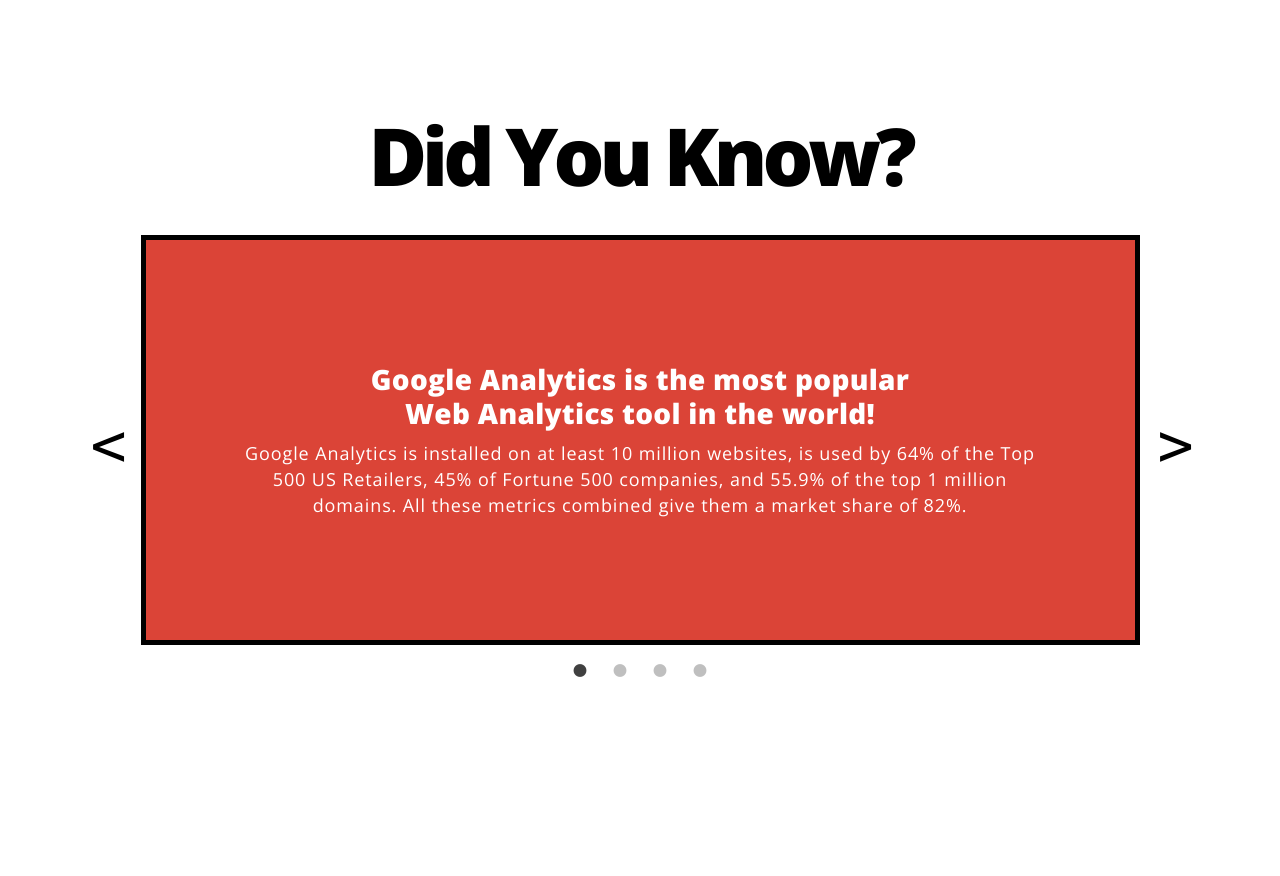
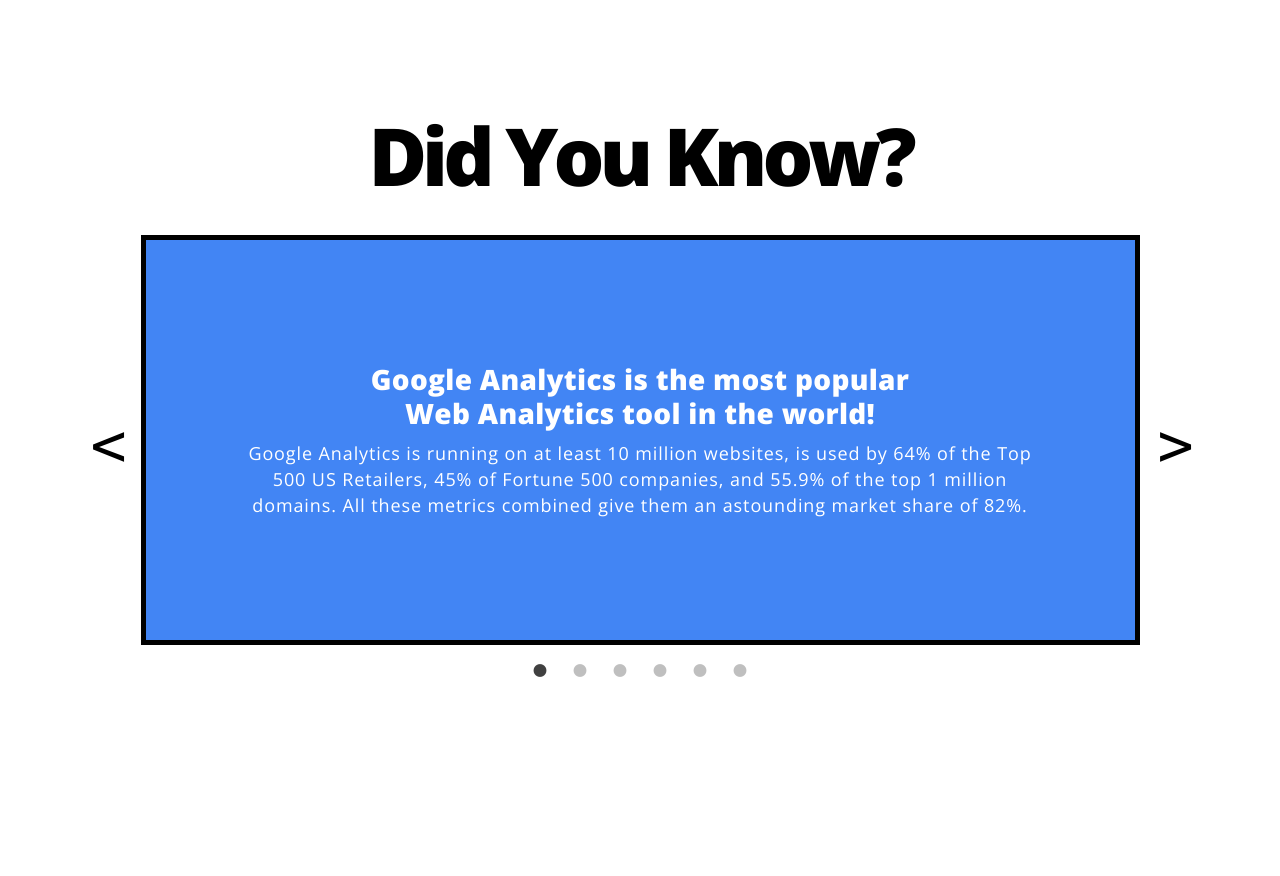
Before and after one commit to sahil-tandon/Data-Warewolves---Google-Analytics, a PHP site: page /index.html in a window 1280 px wide. Shown: the part 1520-2396 px from the top of the page. Run offline with PHP 8.4, Linux system fonts and the light colour scheme; some libraries are stand-ins or nearby versions.

Commit message:
DataWarewolves | Content and fact carousel updates.

```diff
--- a/css/styles.css
+++ b/css/styles.css
@@ -352,16 +352,16 @@
   position: relative;
 }
 .fact-item:nth-child(4n) {
+  background: #F4B400;
+}
+.fact-item:nth-child(4n+1) {
+  background: #4285F4;
+}
+.fact-item:nth-child(4n+2) {
   background: #0F9D58;
 }
-.fact-item:nth-child(4n+1) {
+.fact-item:nth-child(4n+3) {
   background: #DB4437;
-}
-.fact-item:nth-child(4n+2) {
-  background: #F4B400;
-}
-.fact-item:nth-child(4n+3) {
-  background: #4285F4;
 }
 .fact-carousel .slick-list {
   border: 5px solid #000;
--- a/index.html
+++ b/index.html
@@ -56,7 +56,7 @@
 						<div class="fact-item">
 							<div class="item-content">
 								<div class="item-head">Google Analytics is the most popular Web Analytics tool in the world!</div>
-								<div class="item-copy">Google Analytics is installed on at least 10 million websites, is used by 64% of the Top 500 US Retailers, 45% of Fortune 500 companies, and 55.9% of the top 1 million domains. All these metrics combined give them a market share of 82%.</div>
+								<div class="item-copy">Google Analytics is running on at least 10 million websites, is used by 64% of the Top 500 US Retailers, 45% of Fortune 500 companies, and 55.9% of the top 1 million domains. All these metrics combined give them an astounding market share of 82%.</div>
 							</div>
 						</div>
 						<div class="fact-item">
@@ -75,6 +75,18 @@
 							<div class="item-content">
 								<div class="item-head">Google Analytics is fluent in 40 languages!</div>
 								<div class="item-copy">In February 2012, Google added 9 new languages, including Arabic, Hebrew, and Ukrainian to Google Analytics, bringing their total to 40. View them all <a class="external-link" data-title="Supported Languages" href="https://support.google.com/analytics/answer/1008006?hl=en" target="_blank">here</a>.</div>
+							</div>
+						</div>
+						<div class="fact-item">
+							<div class="item-content">
+								<div class="item-head">These Cookies don't go bad!</div>
+								<div class="item-copy">Google Analytics Cookies can last for up to two years. Cookies help Analytics identify a returning visitor after their first visit.</div>
+							</div>
+						</div>
+						<div class="fact-item">
+							<div class="item-content">
+								<div class="item-head">Sky is the limit!</div>
+								<div class="item-copy">Ten million is the monthly page view limit for a website in Google Analytics. For premium Google Analytics accounts, the limit goes up to 1 billion hits per month.</div>
 							</div>
 						</div>
 					</div>
```
